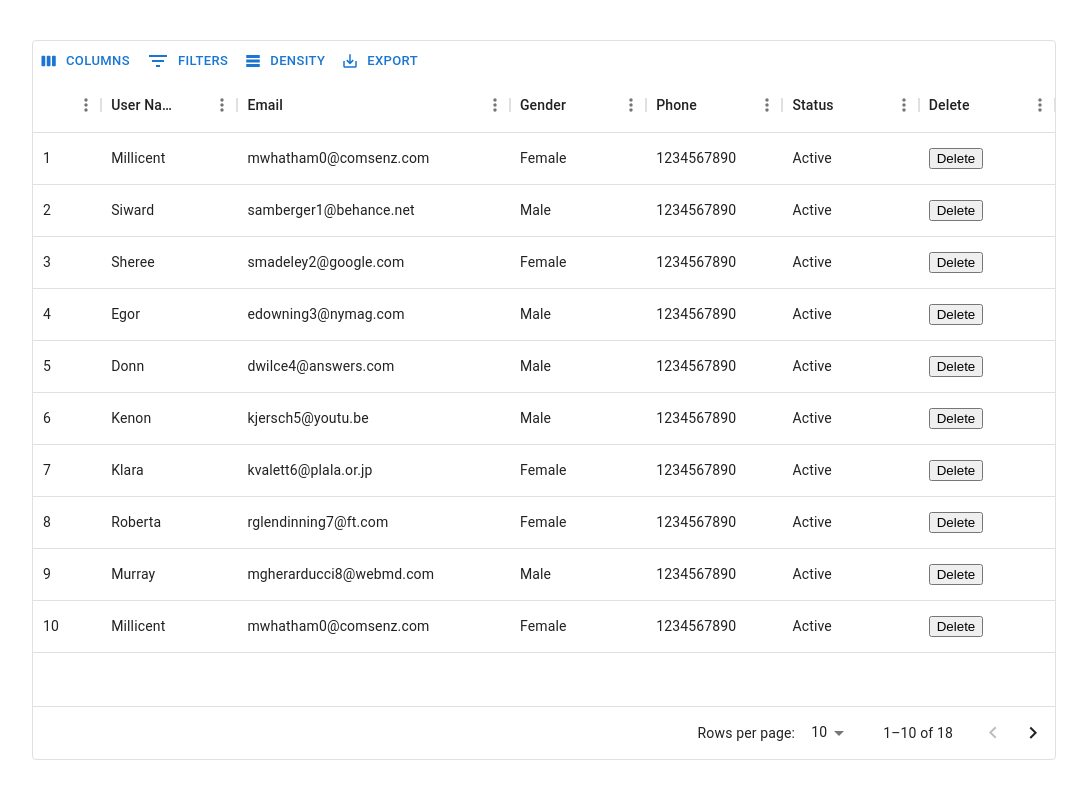
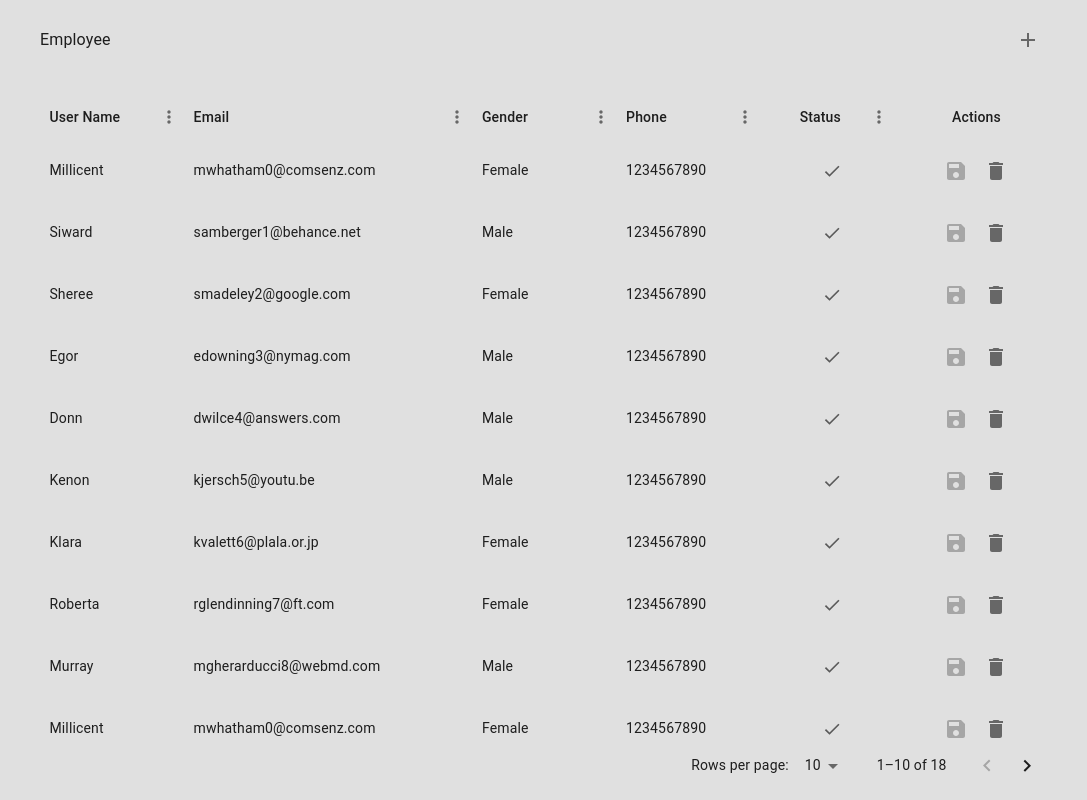
Before and after one commit to Vino-Bastin/Employee-client, a React (Create React App) app: page / in a window 1280 px wide. Shown: the whole page, without its empty margins (96-1183 px from the left). Built offline with nearby package versions, Linux system fonts and the light colour scheme.

Commit message:
Header created & and some changes in Table file

```diff
--- a/package.json
+++ b/package.json
@@ -5,6 +5,7 @@
   "dependencies": {
     "@emotion/react": "^11.10.6",
     "@emotion/styled": "^11.10.6",
+    "@mui/icons-material": "^5.11.11",
     "@mui/material": "^5.11.13",
     "@mui/x-data-grid": "^6.0.2",
     "@testing-library/jest-dom": "^5.16.5",
--- a/src/App.js
+++ b/src/App.js
@@ -1,26 +1,15 @@
 import React from "react";
-import { ThemeProvider, createTheme, CssBaseline, Box } from "@mui/material";
 
-import Table from "./Table";
+import Table from "./components/Table";
+import Header from "./components/Header";
+import ThemeProvider from "./theme";
 
 function App() {
-  const theme = createTheme({});
-
   return (
-    <>
-      <ThemeProvider theme={theme}>
-        <CssBaseline />
-        <Box
-          display="flex"
-          flex={1}
-          height="100vh"
-          justifyContent="center"
-          alignItems="center"
-        >
-          <Table />
-        </Box>
-      </ThemeProvider>
-    </>
+    <ThemeProvider>
+      <Header />
+      <Table />
+    </ThemeProvider>
   );
 }
 
--- a/src/Table.jsx
+++ /dev/null
@@ -1,56 +0,0 @@
-import React, { useState } from "react";
-import { Box } from "@mui/material";
-import { DataGrid, GridToolbar } from "@mui/x-data-grid";
-
-import MOCK_DATA from "./data/MOCK_DATA.js";
-
-const Table = () => {
-  const [data, setData] = useState(MOCK_DATA);
-
-  const columns = [
-    { field: "id", headerName: "ID", flex: 0.5 },
-    { field: "userName", headerName: "User Name", flex: 1 },
-    { field: "email", headerName: "Email", flex: 2 },
-    { field: "gender", headerName: "Gender", flex: 1 },
-    { field: "phone", headerName: "Phone", flex: 1 },
-    { field: "status", headerName: "Status", flex: 1 },
-    {
-      field: "delete",
-      headerName: "Delete",
-      flex: 1,
-      renderCell: (params) => {
-        return (
-          <button
-            onClick={() => {
-              setData(data.filter((item) => item.id !== params.row.id));
-            }}
-          >
-            Delete
-          </button>
-        );
-      },
-    },
-  ];
-
-  return (
-    <Box height="90vh" width="80%">
-      <DataGrid
-        rows={data}
-        columns={columns}
-        components={{
-          Toolbar: GridToolbar,
-        }}
-        initialState={{
-          pagination: {
-            paginationModel: {
-              pageSize: 10,
-            },
-          },
-        }}
-        pageSizeOptions={[10, 20, 50]}
-      />
-    </Box>
-  );
-};
-
-export default Table;
--- /dev/null
+++ b/src/components/Header.jsx
@@ -0,0 +1,31 @@
+import React from "react";
+import Box from "@mui/material/Box";
+import Typography from "@mui/material/Typography";
+import Tooltip from "@mui/material/Tooltip";
+import IconButton from "@mui/material/IconButton";
+
+import AddIcon from "@mui/icons-material/Add";
+
+const Header = () => {
+  return (
+    <Box>
+      <Box
+        display="flex"
+        justifyContent="space-between"
+        alignItems="center"
+        px={1}
+        mx="10%"
+        height="10vh"
+      >
+        <Typography variant="body1">Employee</Typography>
+        <IconButton>
+          <Tooltip title="Add New Employee">
+            <AddIcon />
+          </Tooltip>
+        </IconButton>
+      </Box>
+    </Box>
+  );
+};
+
+export default Header;
--- /dev/null
+++ b/src/components/Table.jsx
@@ -0,0 +1,177 @@
+import React, { useState } from "react";
+import Box from "@mui/material/Box";
+import IconButton from "@mui/material/IconButton";
+import Model from "@mui/material/Modal";
+import Tooltip from "@mui/material/Tooltip";
+import { DataGrid } from "@mui/x-data-grid";
+
+import SaveIcon from "@mui/icons-material/Save";
+import DeleteIcon from "@mui/icons-material/Delete";
+
+import MOCK_DATA from "../data/MOCK_DATA.js";
+
+const Table = () => {
+  const [data, setData] = useState(MOCK_DATA);
+  const [editedRowIds, setEditedRowIds] = useState([]);
+  const [deleteRow, setDeleteRow] = useState(null);
+  const [open, setOpen] = useState(false);
+
+  const columns = [
+    {
+      field: "userName",
+      headerName: "User Name",
+      flex: 1,
+      sortable: true,
+      filterable: true,
+    },
+    {
+      field: "email",
+      headerName: "Email",
+      flex: 2,
+      sortable: true,
+      filterable: true,
+    },
+    {
+      field: "gender",
+      headerName: "Gender",
+      flex: 1,
+      editable: true,
+      type: "singleSelect",
+      valueOptions: ["Male", "Female"],
+      sortable: false,
+      filterable: false,
+    },
+    {
+      field: "phone",
+      headerName: "Phone",
+      flex: 1,
+      sortable: false,
+      filterable: false,
+    },
+    {
+      field: "status",
+      headerName: "Status",
+      flex: 1,
+      editable: true,
+      type: "boolean",
+      valueOptions: ["active", "inactive"],
+      sortable: false,
+      filterable: false,
+    },
+    {
+      field: "actions",
+      headerName: "Actions",
+      type: "actions",
+      flex: 1,
+      sortable: false,
+      filterable: false,
+      renderCell: (params) => {
+        return (
+          <Box display="flex" justifyContent="space-evenly">
+            <IconButton
+              disabled={!editedRowIds.includes(params?.id)}
+              onClick={() => {
+                setEditedRowIds((prevEditedRowIds) => {
+                  return prevEditedRowIds.filter((id) => id !== params?.id);
+                });
+              }}
+            >
+              <Tooltip title="Save">
+                <SaveIcon />
+              </Tooltip>
+            </IconButton>
+            <IconButton
+              onClick={() => {
+                setDeleteRow(params?.id);
+                setOpen(true);
+              }}
+            >
+              <Tooltip title="Delete">
+                <DeleteIcon />
+              </Tooltip>
+            </IconButton>
+          </Box>
+        );
+      },
+    },
+  ];
+
+  return (
+    <Box display="flex" flex="1" justifyContent="center" p={1} height="90vh">
+      <Box display="flex" width="80%">
+        <Model
+          open={open}
+          onClose={() => {
+            setDeleteRow(null);
+            setOpen(false);
+          }}
+        >
+          <Box
+            sx={{
+              position: "absolute",
+              top: "50%",
+              left: "50%",
+              transform: "translate(-50%, -50%)",
+              width: 400,
+              bgcolor: "background.paper",
+              border: "2px solid #000",
+              boxShadow: 24,
+              p: 4,
+            }}
+          >
+            <h2 id="modal-modal-title">Delete Row</h2>
+            <p id="modal-modal-description">
+              Are you sure you want to delete this row?
+            </p>
+            <Box display="flex" justifyContent="space-evenly">
+              <button
+                onClick={() => {
+                  setDeleteRow(null);
+                  setOpen(false);
+                }}
+              >
+                Cancel
+              </button>
+              <button
+                onClick={() => {
+                  setData((prevData) => {
+                    return prevData.filter((item) => item.id !== deleteRow);
+                  });
+                  setDeleteRow(null);
+                  setOpen(false);
+                }}
+              >
+                Delete
+              </button>
+            </Box>
+          </Box>
+        </Model>
+
+        <DataGrid
+          rows={data}
+          columns={columns}
+          initialState={{
+            pagination: {
+              paginationModel: {
+                pageSize: 10,
+              },
+            },
+          }}
+          pageSizeOptions={[10, 20, 50]}
+          getRowSpacing={(params) => ({
+            top: params.isFirstVisible ? 0 : 5,
+            bottom: params.isLastVisible ? 0 : 5,
+          })}
+          onCellEditStop={(params) => {
+            setEditedRowIds((prevEditedRowIds) => [
+              ...prevEditedRowIds,
+              params.id,
+            ]);
+          }}
+        />
+      </Box>
+    </Box>
+  );
+};
+
+export default Table;
--- /dev/null
+++ b/src/theme/index.js
@@ -0,0 +1,96 @@
+import { createTheme, CssBaseline, ThemeProvider } from "@mui/material";
+
+export const colors = {
+  teal: {
+    50: "#ecf8f7",
+    100: "#ccf5f1",
+    200: "#99ebe4",
+    300: "#66e0d6",
+    400: "#33d6c9",
+    500: "#00ccbb",
+    600: "#00a396",
+    700: "#007a70",
+    800: "#00524b",
+    900: "#002925",
+  },
+  grey: {
+    100: "#e0e0e0",
+    200: "#c2c2c2",
+    300: "#a3a3a3",
+    400: "#858585",
+    500: "#666666",
+    600: "#525252",
+    700: "#3d3d3d",
+    800: "#292929",
+    900: "#141414",
+  },
+  primary: {
+    100: "#d0d1d5",
+    200: "#a1a4ab",
+    300: "#727681",
+    400: "#1F2A40",
+    500: "#141b2d",
+    600: "#101624",
+    700: "#0c101b",
+    800: "#080b12",
+    900: "#040509",
+  },
+  greenAccent: {
+    100: "#dbf5ee",
+    200: "#b7ebde",
+    300: "#94e2cd",
+    400: "#70d8bd",
+    500: "#4cceac",
+    600: "#3da58a",
+    700: "#2e7c67",
+    800: "#1e5245",
+    900: "#0f2922",
+  },
+  redAccent: {
+    100: "#f8dcdb",
+    200: "#f1b9b7",
+    300: "#e99592",
+    400: "#e2726e",
+    500: "#db4f4a",
+    600: "#af3f3b",
+    700: "#832f2c",
+    800: "#58201e",
+    900: "#2c100f",
+  },
+  blueAccent: {
+    100: "#e1e2fe",
+    200: "#c3c6fd",
+    300: "#a4a9fc",
+    400: "#868dfb",
+    500: "#6870fa",
+    600: "#535ac8",
+    700: "#3e4396",
+    800: "#2a2d64",
+    900: "#151632",
+  },
+};
+
+const Theme = ({ children }) => {
+  const theme = createTheme({
+    palette: {
+      primary: {
+        main: colors.primary[500],
+      },
+      secondary: {
+        main: colors.teal[500],
+      },
+      background: {
+        default: colors.grey[100],
+      },
+    },
+  });
+
+  return (
+    <ThemeProvider theme={theme}>
+      <CssBaseline />
+      {children}
+    </ThemeProvider>
+  );
+};
+
+export default Theme;
```
Also changed, not shown: 2 other files (tests, documents, lock files or other folders).
